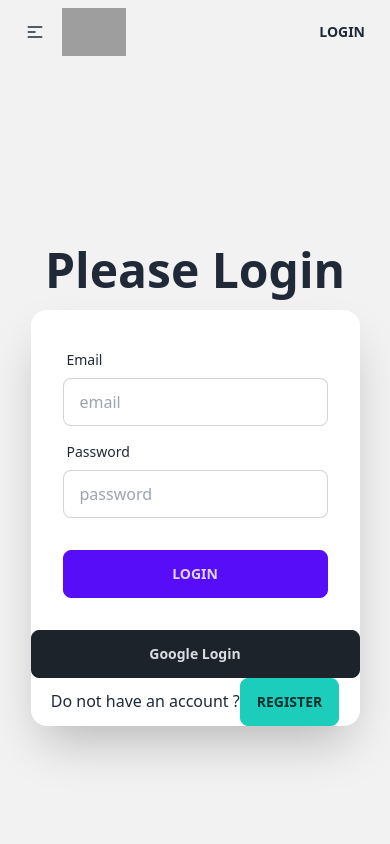
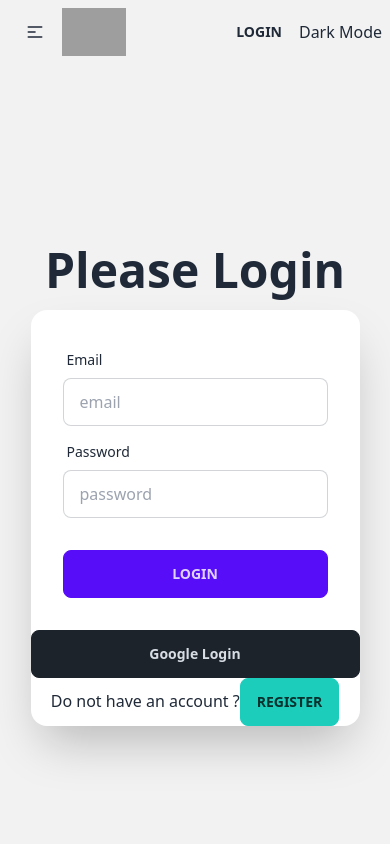
Before and after one commit to seyam14/Brand-Shop-ClientSide, a React (Vite) app: page /login in a window 390 px wide. Shown: the top 844 px of the page. Built offline with nearby package versions, Linux system fonts and the light colour scheme; no server answers; grey boxes are pictures that could not be loaded.

Commit message:
responsive dark/light theme toggle  part complete

```diff
--- a/src/Pages/Navbar.jsx
+++ b/src/Pages/Navbar.jsx
@@ -1,9 +1,42 @@
-import { useContext } from "react";
+import { useContext, useEffect, useState } from "react";
 import {  Link, NavLink } from "react-router-dom";
 import { AuthContext } from "../Provider/AuthProvider";
+import "../css/style.css"
 
 const Navbar = () => {
   const { user, logout } = useContext(AuthContext);
+
+
+  const [isDarkMode, setIsDarkMode] = useState(getInitialDarkModeValue());
+
+
+  function getInitialDarkModeValue() {
+    const storedValue = localStorage.getItem("darkMode");
+    return storedValue === "true";
+  }
+
+
+const toggleDarkMode = () => {
+  setIsDarkMode(!isDarkMode);
+  localStorage.setItem("darkMode", !isDarkMode);
+
+
+  if (isDarkMode) {
+    document.body.classList.add("dark");
+    document.body.classList.add("text-black"); // Add a class to change text color to black
+  } else {
+    document.body.classList.remove("dark");
+    document.body.classList.remove("text-black"); // Remove the text color class
+  }
+};
+  useEffect(() => {
+    if (isDarkMode) {
+      document.body.classList.add("dark-mode");
+    } else {
+      document.body.classList.remove("dark-mode");
+    }
+  }, [isDarkMode]);
+
 
   const handleLogout = () => {
     logout().then((result) => console.log(result));
@@ -34,7 +67,7 @@ const Navbar = () => {
 
     </>
   return (
-    <div className="navbar bg-base-200 md:px-10">
+    <div className={`navbar bg-base-200 md:px-10 top-0 z-10 ${isDarkMode ? "dark" : ""}`}>
       <div className="navbar-start">
         <div className="dropdown">
           <label tabIndex={0} className="btn btn-ghost lg:hidden">
@@ -89,6 +122,9 @@ const Navbar = () => {
             <button className="btn">Login</button>
           </Link>
         )}
+        <button onClick={toggleDarkMode}>
+          {isDarkMode ? "Light Mode" : "Dark Mode"}
+        </button>
       </div>
     </div>
   );
--- /dev/null
+++ b/src/css/style.css
@@ -0,0 +1,16 @@
+.dark {
+    background-color: #333;
+    color: #fff;
+  }
+.dark .navbar {
+    color: #000000;
+}
+/* Dark Theme Styles */
+body.dark {
+    background-color: #333; /* Dark background */
+}
+
+/* Set text color to black in dark mode */
+body.dark.text-black {
+    color: #000;
+}
```
